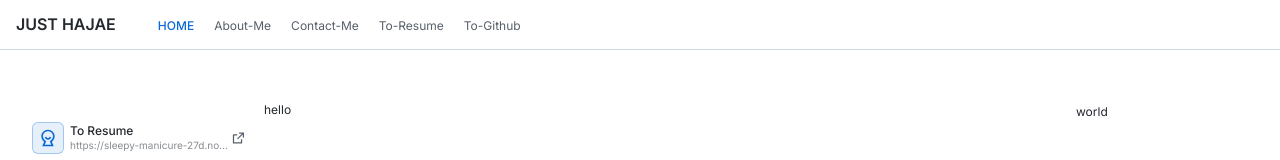
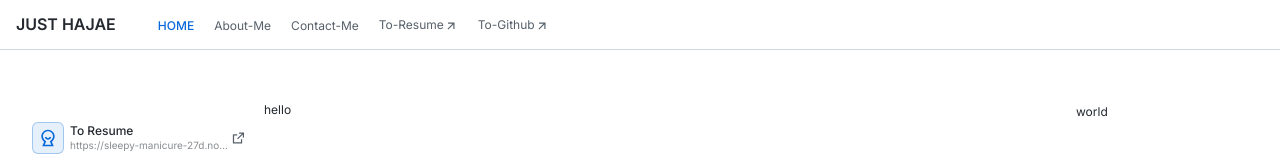
Before and after one commit to HaJaehyeong/just-hajae, a Next.js app: page / in a window 1280 px wide. Shown: the top 160 px of the page. Built offline with nearby package versions, Linux system fonts and the light colour scheme.

Commit message:
modify header: add external link

```diff
--- a/components/header/header.module.scss
+++ b/components/header/header.module.scss
@@ -30,6 +30,7 @@
 }
 
 .tab {
+  @include mixin.flex(row, flex-start, center);
   color: var(--text-secondary);
 
   &--active {
@@ -40,4 +41,12 @@
   &:hover {
     color: var(--text-hover);
   }
+
+  &__external-icon {
+    color: var(--text-secondary);
+
+    &:hover {
+      color: var(--text-hover);
+    }
+  }
 }
--- a/components/header/header.tsx
+++ b/components/header/header.tsx
@@ -3,6 +3,7 @@ import { NAV_TABS } from '@/constants/constants';
 import Link from 'next/link';
 import { usePathname } from 'next/navigation';
 import styles from './header.module.scss';
+import { RiArrowRightUpLine } from '@remixicon/react';
 
 export default function Header() {
   const pathname = usePathname();
@@ -17,8 +18,10 @@ export default function Header() {
               key={tab.id}
               href={tab.url}
               className={`${styles['tab']} ${pathname === tab.url ? styles['tab--active'] : ''}`}
+              target={tab.isExternal ? '_blank' : '_self'}
             >
               {tab.name}
+              {tab.isExternal && <RiArrowRightUpLine size={14} />}
             </Link>
           ))}
         </div>
```
